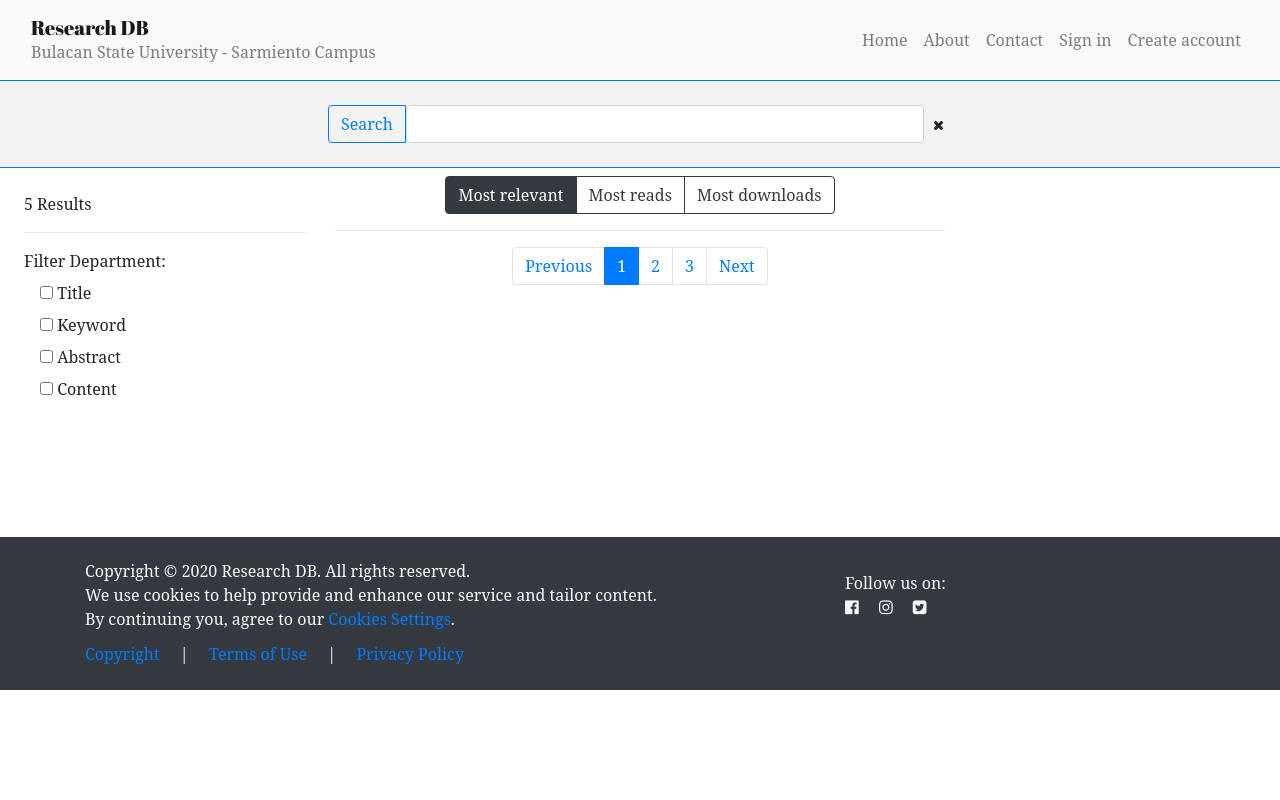
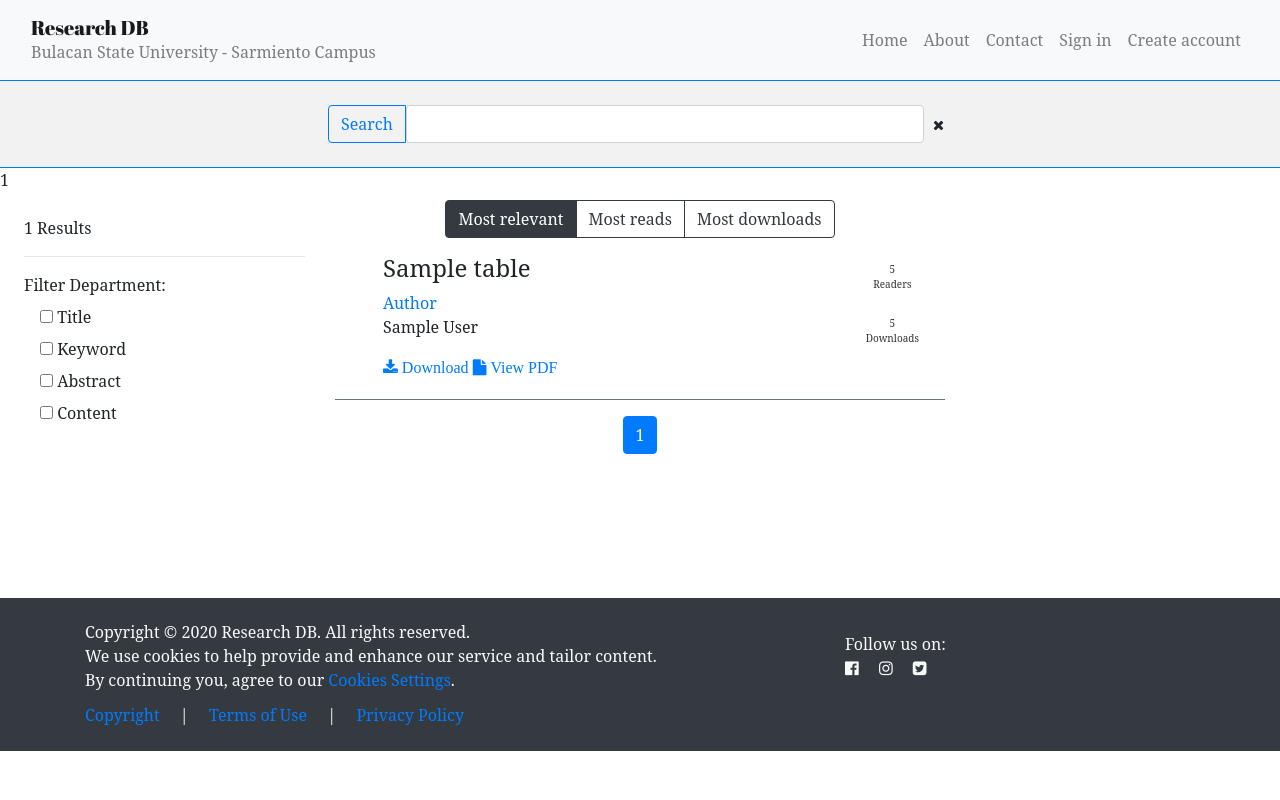
Before and after one commit to jariCruz/BSU_SC_RDB, a PHP site: page /php/search_page.php in a window 1280 px wide. Run offline with PHP 8.4, Linux system fonts and the light colour scheme; tables that the repository leaves empty hold one stand-in row (values such as "Sample post").

Commit message:
pagination with love

```diff
--- a/src/php/search_page.php
+++ b/src/php/search_page.php
@@ -1,6 +1,23 @@
 <!DOCTYPE html>
 <?php
 include "server.php";
+//paginationsht
+if (isset($_GET['page'])) {
+  $page = $_GET['page'];
+}else {
+  $page = 1;
+}
+//limit kung ilan gusto mo i display
+$limit = 5;
+//saan mag sisimula ung i display mo
+$start = ($page - 1) * $limit;
+
+
+if (isset($_GET['query'])) {
+  $search = $_GET['query'];
+}else {
+  $search = '';
+}
 
 ?>
 <html lang="en">
@@ -163,12 +180,13 @@ include "server.php";
                 border border-primary
                     border-left-0
                     border-right-0">
-                    <form action="search_page.php" method="post">
+                    <form action="search_page.php" method="get">
                       <div class="input-group d-flex justify-content-center">
 
                           <div class="input-group-prepend py-sm-4 cSearch-width">
-                              <button name="search-button" id="search-button" class="btn btn-outline-primary" type="submit">Search</button>
-                              <input name="search-input" id="search-input" class="form-control"  type="text">
+                              <button  class="btn btn-outline-primary" type="submit">Search</button>
+                              <input type="hidden" name="page" value="<?php echo 1 ?>">
+                              <input id="query" name="query" class="form-control"  type="text">
                               <button type="button" class="btn btn-default btn-sm">
                                   <span class="fa fa-remove"></span>
                               </button>
@@ -178,7 +196,21 @@ include "server.php";
                     </form>
 </div>
 
-
+<?php
+          //if (isset($_POST['search-button'])) {
+            $files = scandir('../Research_Studies/');
+            echo $search;
+            //this sql naman ay para ipakita ang nilalaman ng nakalimit
+            $sql = " SELECT * from researchstudy_table
+            where Title LIKE '%$search%' OR Keywords LIKE '%$search%' LIMIT $start, $limit ";
+            //this sql is for getting the number of results
+            $sql_count = " SELECT * from researchstudy_table
+            where Title LIKE '%$search%' OR Keywords LIKE '%$search%'";
+            $result = mysqli_query($conn, $sql);
+            $count_result = mysqli_query($conn, $sql_count);
+            $number_pages = ceil(mysqli_num_rows($count_result)/$limit);
+            echo $number_pages;
+            ?>
 <!-- Main content -->
 <div class="container-fluid">
     <div class="row">
@@ -186,10 +218,18 @@ include "server.php";
         <!-- first column -->
         <div class="col-sm-3 pl-4 pt-4">
 
-            <p>5 Results</p>
+            <p><?php if (mysqli_num_rows($count_result) > 0) {
+              echo mysqli_num_rows($count_result);
+            }else {
+              echo '0';
+            } ?> Results</p><!-- results count -->
             <hr>
 
-            <!-- Filter Department -->
+            <?php
+            if (mysqli_num_rows($count_result) === 0) {
+              echo '';
+            }else {
+              echo '<!-- Filter Department -->
               <label>Filter Department:</label>
 
               <br>
@@ -211,7 +251,10 @@ include "server.php";
 
                   <input type="checkbox" id="content">
                   <label for="#content">Content</label>
-            </div>
+              </div>';
+            }
+
+            ?>
 
         <!-- first column -->
         </div>
@@ -223,6 +266,7 @@ include "server.php";
 
 
               <!-- Use the 'active class' to change the btn color -->
+            <?php if (mysqli_num_rows($count_result) > 0) {?>
             <div class="btn-group text-dark">
 
                 <button class="btn btn-outline-dark active">Most relevant</button>
@@ -231,10 +275,11 @@ include "server.php";
 
                 <button class="btn btn-outline-dark">Most downloads</button>
             </div>
+            <?php }else {
+              echo '';
+            }?>
 
           </div>
-
-          <hr>
 
           <!-- Here is the whole research study
                This part includes the research study details
@@ -242,18 +287,10 @@ include "server.php";
                   and statistics for reads and downloads)-->
 
             <?php
-          if (isset($_POST['search-button'])) {
-            $files = scandir('../Research_Studies/');
-            $search = $_POST['search-input'];
-            $str = "";
-
-            $sql = " SELECT * from researchstudy_table
-            where Title LIKE '%$search%' OR Keywords LIKE '%$search%' ";
-            $result = mysqli_query($conn, $sql);
-
            if (mysqli_num_rows($result) > 0) {
             while ($row = mysqli_fetch_array($result)) {
-              echo '<div class="cards hBg
+              ?>
+              <div class="cards hBg
                             border border-left-0
                                    border-right-0
                                    border-top-0
@@ -265,14 +302,14 @@ include "server.php";
                   <!-- Research studies information -->
                   <div class="row">
                     <div class="col-sm-10 pr-5">
-                      <h4 class="cfont cs-2">'.$row["Title"].'</h4>
+                      <h4 class="cfont cs-2"><?php echo $row["Title"]?></h4><!-- Research title -->
 
                       <a href="#" class="cLink">Author</a>
-                      <p>'.$row["Author"].'</p>
+                      <p><?php echo $row["Author"]?></p><!-- Author name -->
 
                       <a href="#" class="fa fa-download cLink"> Download</a>
 
-                      <a href="../Research_Studies/'.$row['File'].'" class="fa fa-file cLink"> View PDF</a>
+                      <a href="../Research_Studies/<?php echo $row['File']?>" class="fa fa-file cLink"> View PDF</a><!-- View button -->
 
 
                       <!-- Modal -->
@@ -286,8 +323,8 @@ include "server.php";
                               <div class="modal-header">
                                 <div class="btn-group">
                                   <button type="button" class="btn btn-outline-dark fa fa-download"> Download</button>
-                                  <form action="../Research_Studies/'.$row['File'].'" method="post">
-                                  <button type="submit" class="btn btn-outline-dark fa fa-file"> View PDF</button>
+                                  <form action="../Research_Studies/<?php echo $row['File']?>" method="post">
+                                  <button type="submit" class="btn btn-outline-dark fa fa-file"> View PDF</button><!-- View button -->
                                   </form>
                                 </div>
                                 <button type="button" class="close" data-dismiss="modal">&times;</button>
@@ -301,17 +338,15 @@ include "server.php";
                               <!-- Make the title color black -->
                               <!-- Make the hover color blue -->
 
-                              <div class="cfont cs-2">'.$row['Title'].'</div>
+                              <div class="cfont cs-2"><?php echo $row['Title']?></div><!-- research title -->
                               <br>
-                              <div>'.$row['Author'].'</div>
+                              <div><?php echo $row['Author']?></div><!-- author name -->
 
                               <hr class="bg-muted">
 
                               <p class="text-uppercase">Abstract</p>
 
-                              <p>
-                              '.$row['Abstract'].'
-                              </p>
+                              <p><?php echo $row['Abstract']?></p><!-- research abstract -->
 
                             </div>
 
@@ -339,12 +374,12 @@ include "server.php";
 
                   <div class="col-sm-2">
                     <div class=" pt-2 text-ash">
-                      <p class="text-center smaller">5<br>Readers</p>
+                      <p class="text-center smaller">5<br>Readers</p><!-- count of views -->
 
                     </div>
 
                     <div class="pt-2 text-ash">
-                      <p class="text-center smaller">5<br>Downloads</p>
+                      <p class="text-center smaller">5<br>Downloads</p><!-- count of downloads -->
                     </div>
 
 
@@ -357,27 +392,32 @@ include "server.php";
 
 
 
-              </div>';
+              </div>
+          <?php
             }
           } else {
             echo "No Results Found";
-          }
           } ?>
 
           <!-- The whole research study details ends here -->
 
 
           <!-- Pagination -->
+          <?php
+
+          ?>
 
           <div class="container mt-3">
-
             <ul class="pagination justify-content-center">
-              <li class="page-item"><a class="page-link" href="#">Previous</a></li>
-              <li class="page-item active"><a class="page-link" href="#">1</a></li>
-              <li class="page-item"><a class="page-link" href="#">2</a></li>
-              <li class="page-item"><a class="page-link" href="#">3</a></li>
-              <li class="page-item"><a class="page-link" href="#">Next</a></li>
-
+            <?php if ($page > 1) { ?>
+              <li class="page-item"><a class="page-link" href="search_page.php?page=<?php echo ($page - 1)?>&query=<?php echo $search ?>">Previous</a></li>
+            <?php }?>
+            <?php for ($i=0; $i < $number_pages; $i++) {?>
+              <li class="page-item active"><a class="page-link" href="search_page.php?page=<?php echo $i?>&query=<?php echo $search ?>"><?php echo 1+$i?></a></li>
+            <?php }?>
+            <?php if ($i > $page) { ?>
+              <li class="page-item"><a class="page-link" href="search_page.php?page=<?php echo ($page + 1)?>&query=<?php echo $search ?>">Next</a></li>
+            <?php }?>
             </ul>
 
           </div>
@@ -428,8 +468,5 @@ include "server.php";
 
 </footer>
 
-<script src="../js/index.js">
-
-</script>
 </body>
 </html>
```
Lines whose indentation alone changed are shown as unchanged.
